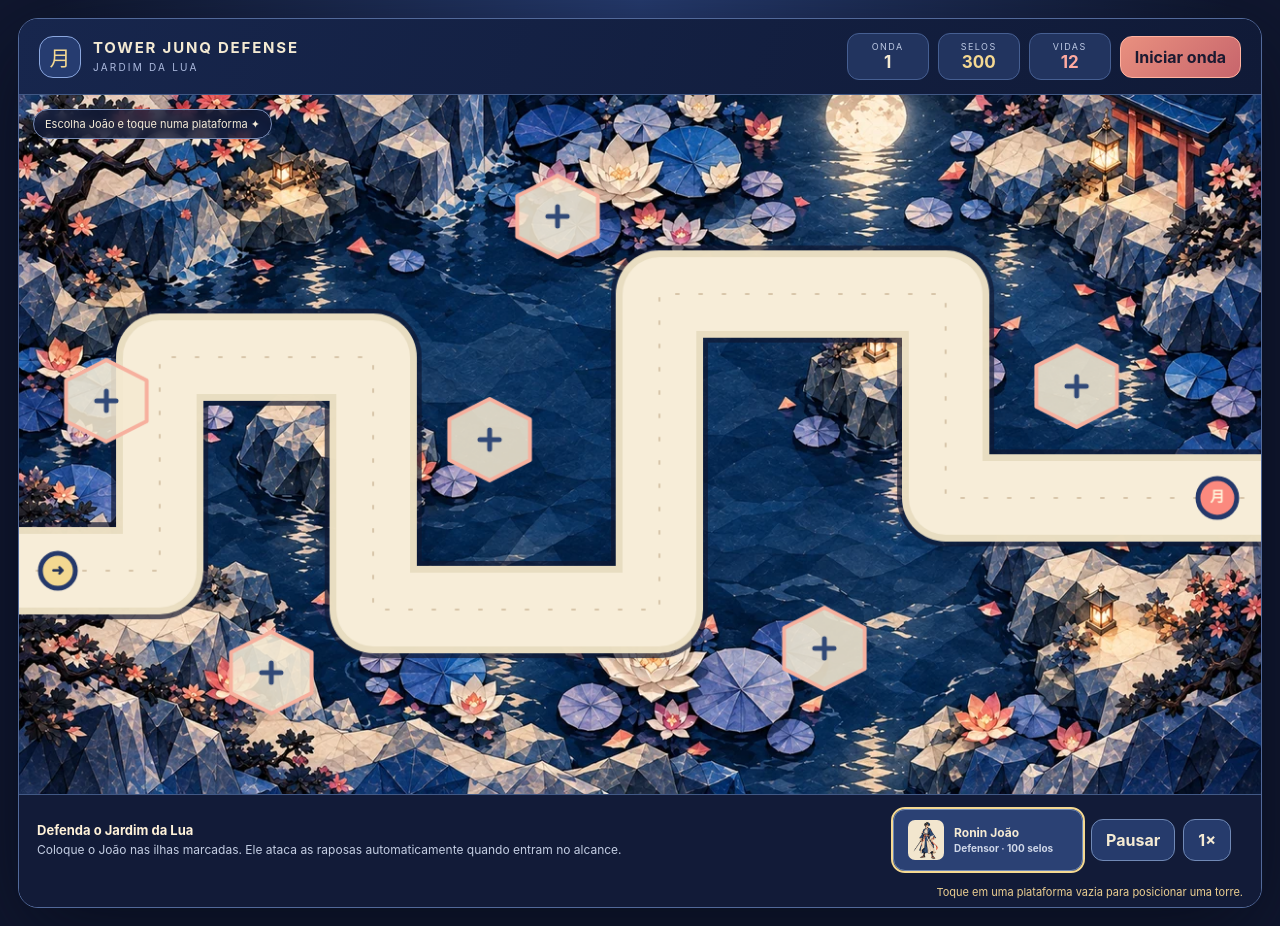
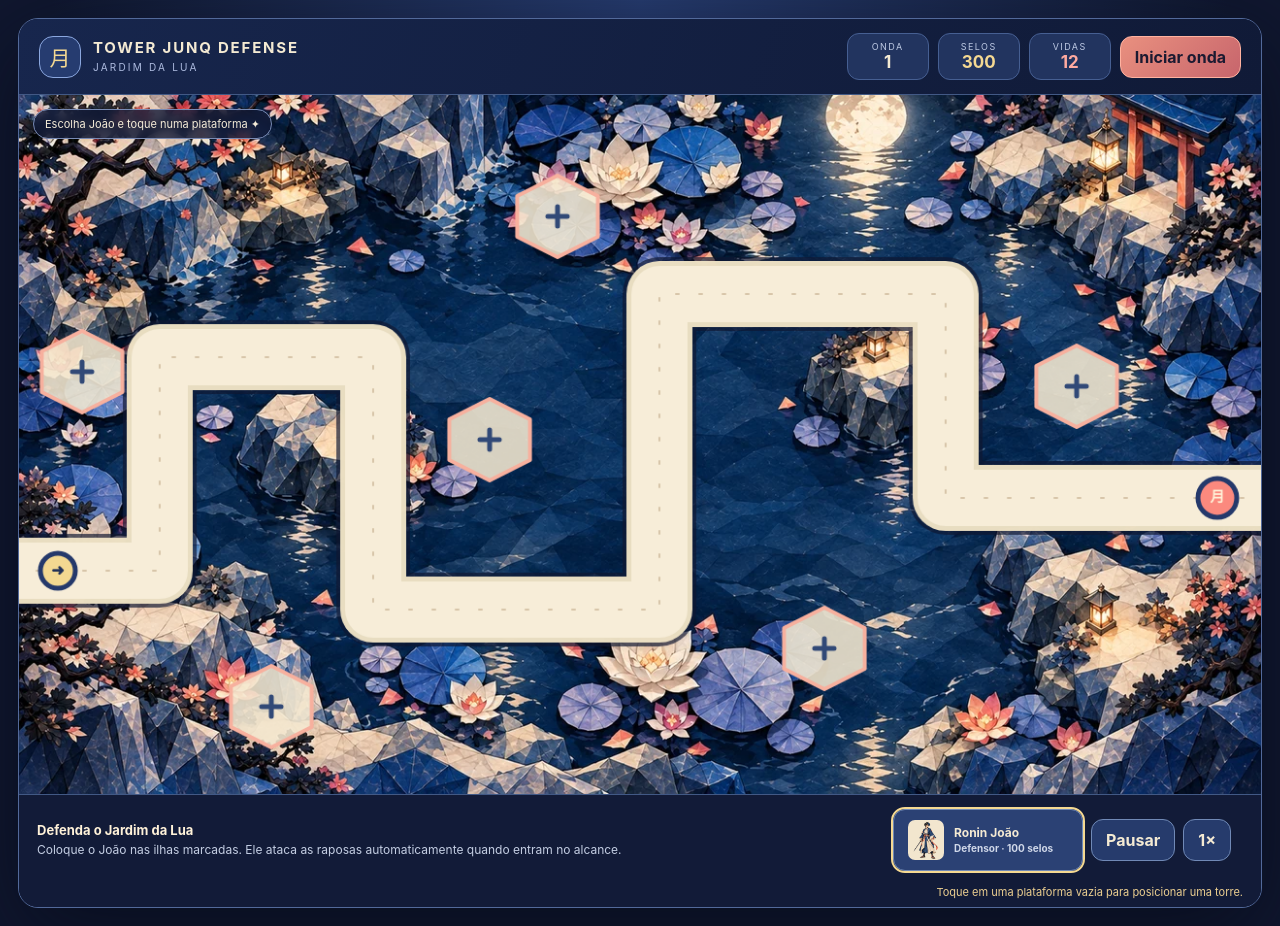
Before and after one commit to JaoDaJunq/Tower_Junq_Defense, a plain HTML site: page index.html in a window 1280 px wide. Drawn offline with Linux system fonts and the light colour scheme.

Commit message:
Refina rota do Jardim da Lua

```diff
--- a/index.html
+++ b/index.html
@@ -56,7 +56,7 @@
     for(const name of ['map','jao','fox','slash']){img[name]=new Image();img[name].src=`assets/${name}.webp`;}
     const W=1280,H=720, towerCost=100, towerRange=205, towerRate=1.05;
     const path=[{x:-30,y:490},{x:145,y:490},{x:145,y:270},{x:365,y:270},{x:365,y:530},{x:660,y:530},{x:660,y:205},{x:955,y:205},{x:955,y:415},{x:1310,y:415}];
-    const pads=[{x:90,y:315},{x:260,y:595},{x:485,y:355},{x:555,y:125},{x:830,y:570},{x:1090,y:300}];
+    const pads=[{x:65,y:285},{x:260,y:630},{x:485,y:355},{x:555,y:125},{x:830,y:570},{x:1090,y:300}];
     let cash=300,lives=12,wave=1,spawning=false,paused=false,speed=1,spawnLeft=0,spawnTimer=0,last=performance.now(),toastTimer=0;
     let towers=[],enemies=[],slashes=[],effects=[],selectedTower=null,placing=true,gameOver=false;
     const pathLengths=[];let totalPath=0;
@@ -66,12 +66,12 @@
     function say(text){$('message').textContent=text;}
     function toast(text){const t=$('toast');t.textContent=text;t.classList.add('show');clearTimeout(toastTimer);toastTimer=setTimeout(()=>t.classList.remove('show'),1250);}
     function pathStroke(width,color){ctx.beginPath();path.forEach((p,i)=>i?ctx.lineTo(p.x,p.y):ctx.moveTo(p.x,p.y));ctx.lineCap='round';ctx.lineJoin='round';ctx.lineWidth=width;ctx.strokeStyle=color;ctx.stroke();}
-    function drawPath(){pathStroke(100,'rgba(15,23,50,.68)');pathStroke(90,'rgba(240,228,198,.97)');pathStroke(76,'rgba(248,239,218,.94)');ctx.save();ctx.setLineDash([3,21]);pathStroke(2,'rgba(179,153,117,.48)');ctx.restore();
+    function drawPath(){pathStroke(76,'rgba(15,23,50,.68)');pathStroke(68,'rgba(240,228,198,.97)');pathStroke(58,'rgba(248,239,218,.94)');ctx.save();ctx.setLineDash([3,21]);pathStroke(2,'rgba(179,153,117,.48)');ctx.restore();
       const start=path[0],end=path.at(-1);ctx.fillStyle='#f3d891';ctx.strokeStyle='#25396b';ctx.lineWidth=5;ctx.beginPath();ctx.arc(40,start.y,18,0,Math.PI*2);ctx.fill();ctx.stroke();ctx.fillStyle='#203058';ctx.font='bold 16px system-ui';ctx.textAlign='center';ctx.textBaseline='middle';ctx.fillText('➜',40,start.y);
       ctx.fillStyle='#fb897e';ctx.strokeStyle='#25396b';ctx.beginPath();ctx.arc(1235,end.y,20,0,Math.PI*2);ctx.fill();ctx.stroke();ctx.fillStyle='#fff2d9';ctx.font='bold 15px system-ui';ctx.fillText('月',1235,end.y);
     }
     function drawPads(){pads.forEach((p,i)=>{const occupied=towers.some(t=>t.pad===i);ctx.save();ctx.translate(p.x,p.y);ctx.beginPath();for(let k=0;k<6;k++){const a=Math.PI/3*k-Math.PI/6;const x=Math.cos(a)*48,y=Math.sin(a)*42;k?ctx.lineTo(x,y):ctx.moveTo(x,y);}ctx.closePath();ctx.fillStyle=occupied?'rgba(22,33,66,.72)':'rgba(245,234,210,.88)';ctx.strokeStyle=occupied?'#8197c4':'#f7b09e';ctx.lineWidth=4;ctx.fill();ctx.stroke();if(!occupied){ctx.strokeStyle='#314977';ctx.lineWidth=5;ctx.beginPath();ctx.moveTo(-10,0);ctx.lineTo(10,0);ctx.moveTo(0,-10);ctx.lineTo(0,10);ctx.stroke();}ctx.restore();});}
-    function drawTower(t){const p=pads[t.pad];if(selectedTower===t){ctx.beginPath();ctx.arc(p.x,p.y,towerRange,0,Math.PI*2);ctx.fillStyle='rgba(104,151,235,.09)';ctx.fill();ctx.setLineDash([9,9]);ctx.strokeStyle='rgba(181,207,255,.45)';ctx.lineWidth=2;ctx.stroke();ctx.setLineDash([]);}ctx.beginPath();ctx.ellipse(p.x,p.y+28,32,12,0,0,Math.PI*2);ctx.fillStyle='#111b38aa';ctx.fill();if(img.jao.complete)ctx.drawImage(img.jao,p.x-40,p.y-91,80,120);if(t.flash>0){ctx.globalAlpha=Math.min(1,t.flash*3);ctx.fillStyle='#ffe3a0';ctx.beginPath();ctx.arc(p.x,p.y-32,16,0,Math.PI*2);ctx.fill();ctx.globalAlpha=1;}}
+    function drawTower(t){const p=pads[t.pad];if(selectedTower===t){ctx.beginPath();ctx.arc(p.x,p.y,towerRange,0,Math.PI*2);ctx.fillStyle='rgba(104,151,235,.055)';ctx.fill();ctx.setLineDash([9,9]);ctx.strokeStyle='rgba(181,207,255,.62)';ctx.lineWidth=2;ctx.stroke();ctx.setLineDash([]);}ctx.beginPath();ctx.ellipse(p.x,p.y+28,32,12,0,0,Math.PI*2);ctx.fillStyle='#111b38aa';ctx.fill();if(img.jao.complete)ctx.drawImage(img.jao,p.x-40,p.y-91,80,120);if(t.flash>0){ctx.globalAlpha=Math.min(1,t.flash*3);ctx.fillStyle='#ffe3a0';ctx.beginPath();ctx.arc(p.x,p.y-32,16,0,Math.PI*2);ctx.fill();ctx.globalAlpha=1;}}
     function drawEnemy(e){const pt=pointAt(e.distance);const bob=Math.sin(performance.now()/130+e.id)*3;ctx.save();ctx.translate(pt.x,pt.y+bob);ctx.rotate(pt.angle-.65);if(img.fox.complete)ctx.drawImage(img.fox,-31,-27,62,54);ctx.restore();const hp=Math.max(0,e.hp/e.maxHp);ctx.fillStyle='#141b34';ctx.fillRect(pt.x-21,pt.y-40,42,6);ctx.fillStyle=hp>.45?'#8bd7b0':'#ff897f';ctx.fillRect(pt.x-20,pt.y-39,40*hp,4);}
     function draw(){ctx.clearRect(0,0,W,H);if(img.map.complete)ctx.drawImage(img.map,0,0,W,H);else{ctx.fillStyle='#172957';ctx.fillRect(0,0,W,H);}drawPath();drawPads();enemies.forEach(drawEnemy);towers.forEach(drawTower);slashes.forEach(s=>{if(!img.slash.complete)return;const alpha=Math.max(0,s.life/.22);ctx.save();ctx.globalAlpha=alpha;ctx.translate(s.x,s.y);ctx.rotate(s.angle);ctx.drawImage(img.slash,-64,-42,128,84);ctx.restore();});effects.forEach(e=>{ctx.globalAlpha=Math.max(0,e.life/.55);ctx.fillStyle='#fff1ca';ctx.beginPath();ctx.arc(e.x,e.y,11*(1-e.life/.55),0,Math.PI*2);ctx.fill();ctx.globalAlpha=1;});}
     function spawn(){const hp=52+wave*9;enemies.push({id:Math.random()*99999,distance:0,hp,maxHp:hp,speed:72+Math.min(wave*2,24),reward:14+Math.floor(wave/3)});}
```
